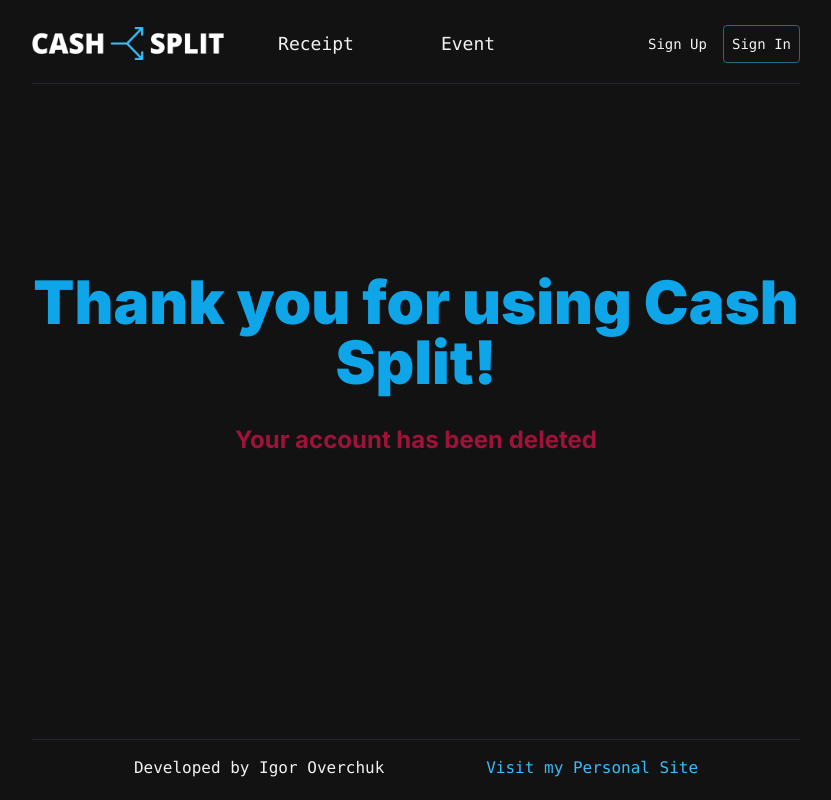
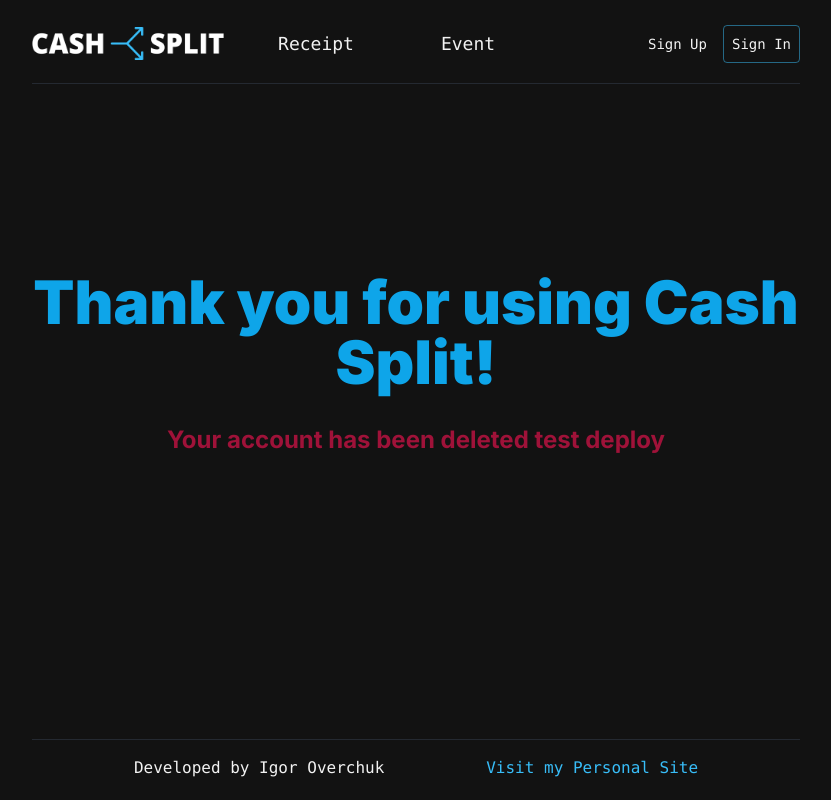
Before and after one commit to overchuki/cash-split, a Next.js app: page /goodbye in a window 1280 px wide. Shown: the whole page, without its empty margins (224-1055 px from the left). Built offline with nearby package versions, Linux system fonts and the light colour scheme; no server answers.

Commit message:
test third branch

```diff
--- a/src/app/goodbye/page.tsx
+++ b/src/app/goodbye/page.tsx
@@ -7,6 +7,7 @@
             </div>
             <div className="flex w-full justify-center text-2xl font-bold text-rose-800 text-center mt-8">
                 Your account has been deleted
+                test deploy
             </div>
             <div className="flex h-24"></div>
         </div>
```
